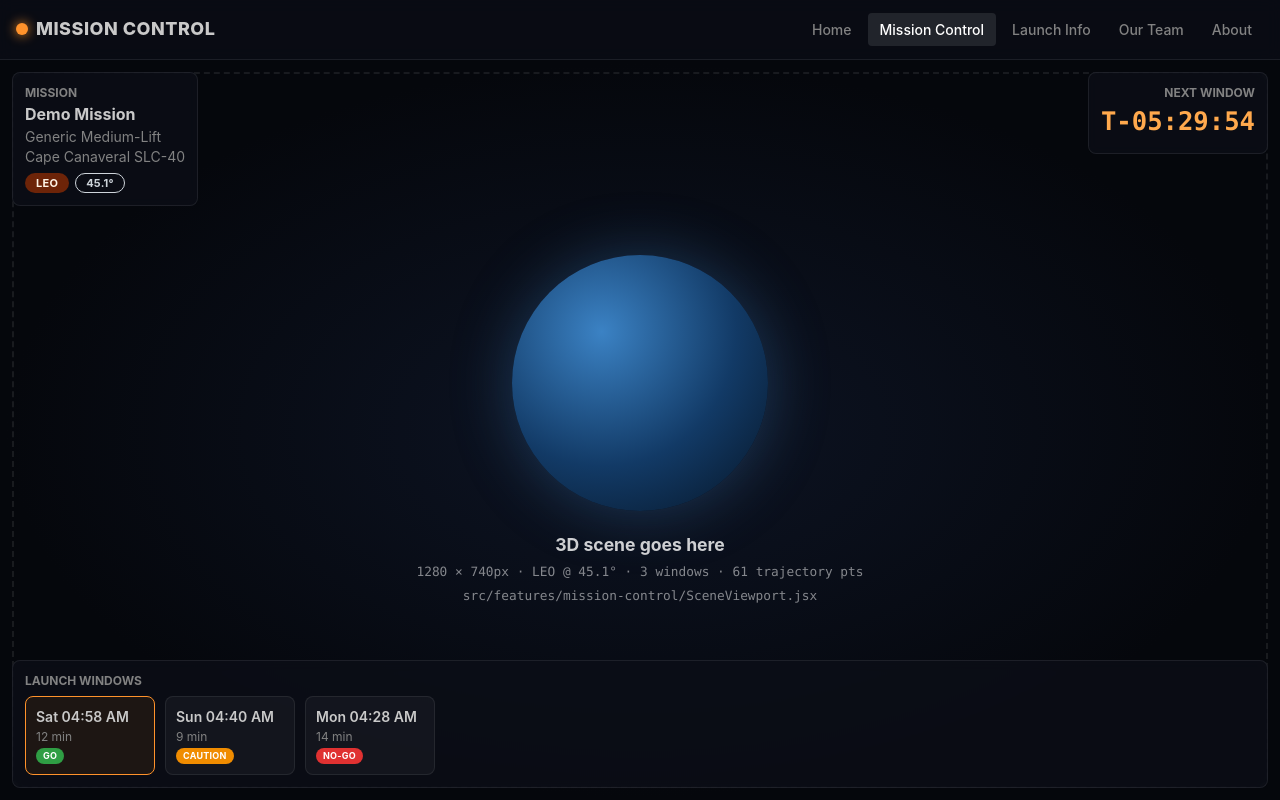
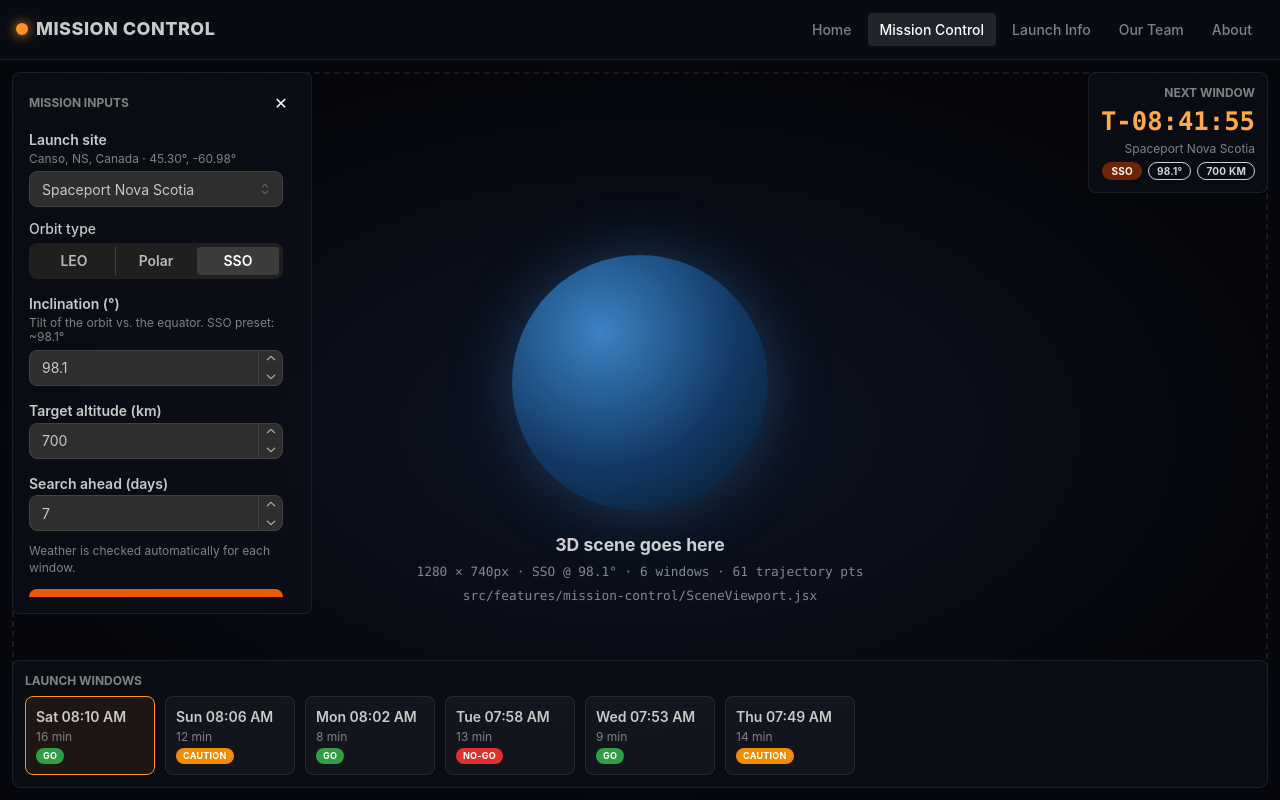
Before and after one commit to elidellman/MissionAcceptedHackathon2026, a React (Vite) app in the folder frontend/: page /mission-control in a window 1280 px wide. Built offline with nearby package versions, Linux system fonts and the light colour scheme.

Commit message:
Added mission input panel with two launch sites

```diff
--- a/frontend/src/api/missionApi.js
+++ b/frontend/src/api/missionApi.js
@@ -10,7 +10,7 @@
  */
 import {
   MOCK_LAUNCH_SITES,
-  MOCK_LAUNCH_WINDOWS_RESPONSE,
+  mockLaunchWindowsResponse,
   mockTrajectoryResponse,
 } from '../features/mission-control/mockData.js'
 
@@ -21,7 +21,7 @@
 export const ENDPOINTS = {
   test: '/api/test', //                                  exists today
   launchSites: '/api/launch-sites', //                   TODO(API)
-  launchWindows: '/api/launch-windows', //               TODO(API)  ?orbit=LEO&site_id=...&days=7
+  launchWindows: '/api/launch-windows', //               TODO(API)  ?site_id=&orbit=&inclination_deg=&altitude_km=&days=
   trajectory: (windowId) => `/api/launch-windows/${encodeURIComponent(windowId)}/trajectory`, // TODO(API)
 }
 
@@ -42,17 +42,24 @@
 }
 
 /**
- * GET /api/launch-windows?orbit=LEO&site_id=cape-canaveral&days=7
+ * GET /api/launch-windows?site_id=nova-scotia&orbit=LEO&inclination_deg=45.1&altitude_km=500&days=7
+ * Params come from the Mission Inputs panel.
  * → { mission, windows }
  */
-export async function fetchLaunchWindows({ orbit = 'LEO', siteId = 'cape-canaveral', days = 7 } = {}) {
+export async function fetchLaunchWindows({ siteId, orbit, inclinationDeg, altitudeKm, days }) {
+  const query = {
+    site_id: siteId,
+    orbit,
+    inclination_deg: String(inclinationDeg),
+    altitude_km: String(altitudeKm),
+    days: String(days),
+  }
   let data
   if (USE_MOCK) {
-    await delay(250)
-    data = MOCK_LAUNCH_WINDOWS_RESPONSE
+    await delay(300)
+    data = mockLaunchWindowsResponse(query)
   } else {
-    const qs = new URLSearchParams({ orbit, site_id: siteId, days: String(days) })
-    data = await getJson(`${ENDPOINTS.launchWindows}?${qs}`)
+    data = await getJson(`${ENDPOINTS.launchWindows}?${new URLSearchParams(query)}`)
   }
   return { mission: toMission(data.mission), windows: data.windows.map(toWindow) }
 }
@@ -78,6 +85,7 @@
   launchSite: toSite(m.launch_site),
   targetOrbit: m.target_orbit, // 'LEO' | 'Polar' | 'SSO'
   inclinationDeg: m.inclination_deg,
+  altitudeKm: m.altitude_km,
 })
 
 const toWindow = (w) => ({
--- a/frontend/src/features/mission-control/HudOverlay.jsx
+++ b/frontend/src/features/mission-control/HudOverlay.jsx
@@ -26,28 +26,26 @@
  * individual panels re-enable them (see .panel in the CSS).
  */
 // Weather colour comes straight from the backend (`weather` on each window) — the frontend doesn't compute it.
-export default function HudOverlay({ mission, windows, selectedId, onSelect }) {
+// The left side is the MissionInputPanel (rendered by pages/MissionControl.jsx), not part of this file.
+export default function HudOverlay({ mission, windows, selectedId, onSelect, children }) {
   const next = windows[0]
   const countdown = useCountdown(next?.opensAt)
 
   return (
     <div className={classes.hud}>
-      {/* Top-left: mission info */}
-      <Paper className={`${classes.panel} ${classes.topLeft}`} p="sm">
-        <Text size="xs" c="dimmed" tt="uppercase" fw={700}>Mission</Text>
-        <Text fw={700}>{mission.name}</Text>
-        <Text size="sm" c="dimmed">{mission.vehicle}</Text>
-        <Text size="sm" c="dimmed">{mission.launchSite.name}</Text>
-        <Group gap={6} mt={6}>
-          <Badge variant="light">{mission.targetOrbit}</Badge>
-          <Badge variant="outline" color="gray">{mission.inclinationDeg}°</Badge>
-        </Group>
-      </Paper>
+      {/* Left: mission input panel is passed in as children */}
+      {children}
 
-      {/* Top-right: countdown */}
+      {/* Top-right: countdown + current mission summary */}
       <Paper className={`${classes.panel} ${classes.topRight}`} p="sm">
         <Text size="xs" c="dimmed" tt="uppercase" fw={700}>Next window</Text>
         <Text className={classes.countdown}>{next ? countdown : '—'}</Text>
+        <Text size="xs" c="dimmed">{mission.launchSite.name}</Text>
+        <Group gap={6} mt={4} justify="flex-end">
+          <Badge size="sm" variant="light">{mission.targetOrbit}</Badge>
+          <Badge size="sm" variant="outline" color="gray">{mission.inclinationDeg}°</Badge>
+          <Badge size="sm" variant="outline" color="gray">{mission.altitudeKm} km</Badge>
+        </Group>
       </Paper>
 
       {/* Bottom: launch windows list */}
--- a/frontend/src/features/mission-control/MissionControl.module.css
+++ b/frontend/src/features/mission-control/MissionControl.module.css
@@ -76,10 +76,18 @@
   border: 1px solid rgba(255, 255, 255, 0.08);
 }
 
-.topLeft {
+/* Left: Mission inputs panel (sits above the bottom windows bar) */
+.inputPanel {
   top: 12px;
   left: 12px;
-  max-width: 260px;
+  width: 300px;
+  max-width: calc(100% - 24px);
+  z-index: 2;
+}
+
+.panelToggle {
+  top: 12px;
+  left: 12px;
 }
 
 .topRight {
@@ -121,10 +129,17 @@
 }
 
 @media (max-width: 600px) {
-  .topLeft {
-    max-width: 55%;
-  }
   .countdown {
     font-size: 1.1rem;
   }
 }
+
+.errorBanner {
+  position: absolute;
+  top: 12px;
+  left: 50%;
+  transform: translateX(-50%);
+  background: rgba(40, 0, 0, 0.85);
+  padding: 6px 12px;
+  border-radius: 8px;
+}
--- /dev/null
+++ b/frontend/src/features/mission-control/MissionInputPanel.jsx
@@ -0,0 +1,147 @@
+import { useState } from 'react'
+import {
+  ActionIcon,
+  Alert,
+  Button,
+  Group,
+  NumberInput,
+  Paper,
+  ScrollArea,
+  SegmentedControl,
+  Select,
+  Stack,
+  Text,
+  Tooltip,
+} from '@mantine/core'
+import { LAUNCH_SITES, ORBIT_PRESETS, getSite, isDirectlyReachable } from './launchConfig.js'
+import classes from './MissionControl.module.css'
+
+/**
+ * MissionInputPanel — collapsible panel on the LEFT of the 3D render.
+ * The user picks a launch site + target orbit and hits "Calculate windows".
+ * Weather is NOT entered here: the backend fills it in automatically per window.
+ *
+ * Props:
+ *   params    current submitted params { siteId, orbit, inclinationDeg, altitudeKm, days }
+ *   onSubmit  (params) => void — MissionControl re-fetches launch windows with these
+ *   loading   true while windows are being calculated
+ */
+export default function MissionInputPanel({ params, onSubmit, loading }) {
+  const [open, setOpen] = useState(() => window.innerWidth >= 700)
+  const [draft, setDraft] = useState(params)
+
+  const set = (key) => (value) => setDraft((d) => ({ ...d, [key]: value }))
+
+  const pickOrbit = (orbit) => {
+    const p = ORBIT_PRESETS[orbit]
+    setDraft((d) => ({ ...d, orbit, inclinationDeg: p.inclinationDeg, altitudeKm: p.altitudeKm }))
+  }
+
+  const site = getSite(draft.siteId)
+  const incl = Number(draft.inclinationDeg)
+  const reachable = Number.isFinite(incl) && isDirectlyReachable(incl, site.lat)
+  const valid =
+    Number.isFinite(incl) && incl >= 0 && incl <= 180 && Number(draft.altitudeKm) >= 160 && Number(draft.days) >= 1
+
+  if (!open) {
+    return (
+      <Tooltip label="Mission inputs" position="right">
+        <ActionIcon
+          className={`${classes.panel} ${classes.panelToggle}`}
+          size="xl"
+          variant="filled"
+          onClick={() => setOpen(true)}
+          aria-label="Open mission inputs"
+        >
+          ☰
+        </ActionIcon>
+      </Tooltip>
+    )
+  }
+
+  return (
+    <Paper className={`${classes.panel} ${classes.inputPanel}`} p="md">
+      <Group justify="space-between" mb="xs" wrap="nowrap">
+        <Text size="xs" c="dimmed" tt="uppercase" fw={700}>
+          Mission inputs
+        </Text>
+        <ActionIcon variant="subtle" color="gray" onClick={() => setOpen(false)} aria-label="Collapse mission inputs">
+          ✕
+        </ActionIcon>
+      </Group>
+
+      <ScrollArea.Autosize mah="calc(100dvh - 330px)" offsetScrollbars>
+        <form
+          onSubmit={(e) => {
+            e.preventDefault()
+            if (valid) onSubmit({ ...draft, inclinationDeg: incl, altitudeKm: Number(draft.altitudeKm) })
+          }}
+        >
+          <Stack gap="sm">
+            <Select
+              label="Launch site"
+              data={LAUNCH_SITES.map((s) => ({ value: s.id, label: s.name }))}
+              value={draft.siteId}
+              onChange={(v) => v && set('siteId')(v)}
+              allowDeselect={false}
+              description={`${site.region} · ${site.lat.toFixed(2)}°, ${site.lon.toFixed(2)}°`}
+              comboboxProps={{ withinPortal: true }}
+            />
+
+            <div>
+              <Text size="sm" fw={500} mb={4}>
+                Orbit type
+              </Text>
+              <SegmentedControl fullWidth data={['LEO', 'Polar', 'SSO']} value={draft.orbit} onChange={pickOrbit} />
+            </div>
+
+            <NumberInput
+              label="Inclination (°)"
+              description={`Tilt of the orbit vs. the equator. ${draft.orbit} preset: ${ORBIT_PRESETS[draft.orbit].hint}`}
+              value={draft.inclinationDeg}
+              onChange={set('inclinationDeg')}
+              min={0}
+              max={180}
+              step={0.1}
+              decimalScale={2}
+            />
+
+            <NumberInput
+              label="Target altitude (km)"
+              value={draft.altitudeKm}
+              onChange={set('altitudeKm')}
+              min={160}
+              max={2000}
+              step={10}
+            />
+
+            <NumberInput
+              label="Search ahead (days)"
+              value={draft.days}
+              onChange={set('days')}
+              min={1}
+              max={30}
+            />
+
+            {!reachable && Number.isFinite(incl) && (
+              <Alert color="yellow" variant="light" p="xs">
+                <Text size="xs">
+                  {incl}° is below this site's latitude ({site.lat.toFixed(1)}°), so it can't be reached directly. It
+                  would need an extra plane-change manoeuvre.
+                </Text>
+              </Alert>
+            )}
+
+            <Text size="xs" c="dimmed">
+              Weather is checked automatically for each window.
+            </Text>
+
+            <Button type="submit" loading={loading} disabled={!valid} fullWidth>
+              Calculate windows
+            </Button>
+          </Stack>
+        </form>
+      </ScrollArea.Autosize>
+    </Paper>
+  )
+}
--- a/frontend/src/features/mission-control/SceneViewport.jsx
+++ b/frontend/src/features/mission-control/SceneViewport.jsx
@@ -8,7 +8,7 @@
  * See README.md in this folder and /HANDOFF.md for the full guide.
  *
  * Props (already loaded for you — you don't need to fetch anything):
- *   mission     { name, vehicle, launchSite: {id, name, lat, lon}, targetOrbit, inclinationDeg }
+ *   mission     { name, vehicle, launchSite: {id, name, lat, lon}, targetOrbit, inclinationDeg, altitudeKm }
  *   windows     [{ id, opensAt, durationMin, weather }]
  *   selectedId  id of the selected launch window
  *   onSelect    (id) => void — call this if the user picks a window from inside the 3D scene
@@ -51,7 +51,9 @@
   // TODO(3D): Earth           — textured sphere, rotating
   // TODO(3D): Launch site     — marker at mission.launchSite.lat/lon
   // TODO(3D): Trajectory      — line through `trajectory` points; redraw when selectedId changes
-  // TODO(3D): Target orbit    — ring tilted by mission.inclinationDeg
+  // TODO(3D): Target orbit    — ring tilted by mission.inclinationDeg, radius from mission.altitudeKm
+  // TODO(3D): Both launch sites: Spaceport Nova Scotia + Cape Canaveral (see launchConfig.js)
+  // NOTE: the left ~320px is covered by the Mission Inputs panel when open; centre the globe accordingly if you like.
   // TODO(3D): Camera controls — orbit / zoom (OrbitControls)
   // ───────────────────────────────────────────────────────────────────────────
 
--- /dev/null
+++ b/frontend/src/features/mission-control/launchConfig.js
@@ -0,0 +1,47 @@
+// Launch sites + orbit presets used by the Mission Inputs panel.
+// The backend should use the same site ids (see /HANDOFF.md).
+
+export const LAUNCH_SITES = [
+  {
+    id: 'nova-scotia',
+    name: 'Spaceport Nova Scotia',
+    region: 'Canso, NS, Canada',
+    lat: 45.3031, // 45°18'11" N
+    lon: -60.9828, // 60°58'58" W
+  },
+  {
+    id: 'cape-canaveral',
+    name: 'Cape Canaveral SLC-40',
+    region: 'Florida, USA',
+    lat: 28.5618,
+    lon: -80.577,
+  },
+]
+
+// Default inclination per orbit type (from the challenge brief).
+// Selecting a type fills in the inclination; the user can still type their own value.
+export const ORBIT_PRESETS = {
+  LEO: { inclinationDeg: 45.1, altitudeKm: 500, hint: '~45.1°' },
+  Polar: { inclinationDeg: 90, altitudeKm: 700, hint: '87.9° – 90°' },
+  SSO: { inclinationDeg: 98.1, altitudeKm: 700, hint: '~98.1°' },
+}
+
+export const DEFAULT_PARAMS = {
+  siteId: 'nova-scotia',
+  orbit: 'SSO', // Spaceport Nova Scotia is built for SSO / polar launches (LEO 45.1° is below its latitude)
+  inclinationDeg: ORBIT_PRESETS.SSO.inclinationDeg,
+  altitudeKm: ORBIT_PRESETS.SSO.altitudeKm,
+  days: 7,
+}
+
+export const getSite = (id) => LAUNCH_SITES.find((s) => s.id === id)
+
+/**
+ * A rocket launched straight east/west can't reach an orbit inclined LESS than the
+ * launch site's latitude without an extra (expensive) plane-change "dog-leg".
+ * Retrograde orbits are mirrored, so 180° − inclination is checked too.
+ */
+export function isDirectlyReachable(inclinationDeg, siteLat) {
+  const i = Math.min(inclinationDeg, 180 - inclinationDeg)
+  return i >= Math.abs(siteLat)
+}
--- a/frontend/src/features/mission-control/mockData.js
+++ b/frontend/src/features/mission-control/mockData.js
@@ -1,50 +1,71 @@
 // PLACEHOLDER: fake backend responses.
 // These are shaped EXACTLY like the real API responses (snake_case) and go through
-// the same mappers in src/api/missionApi.js — so when USE_MOCK is switched off,
+// the same mappers in src/api/missionApi.js, so when USE_MOCK is switched off
 // nothing else in the frontend has to change.
 // Delete this file once the backend is live (and remove its import from missionApi.js).
+//
+// NOTE: none of the numbers below are real orbital mechanics. They only change
+// with the inputs so the UI and 3D scene have something believable to show.
+
+import { LAUNCH_SITES } from './launchConfig.js'
 
 const inHours = (h) => new Date(Date.now() + h * 3600 * 1000).toISOString()
 
-const CAPE = { id: 'cape-canaveral', name: 'Cape Canaveral SLC-40', lat: 28.5618, lon: -80.577 }
-
-// PLACEHOLDER — GET /api/launch-sites
+// PLACEHOLDER: GET /api/launch-sites
 export const MOCK_LAUNCH_SITES = {
-  sites: [
-    CAPE,
-    { id: 'vandenberg', name: 'Vandenberg SLC-4E', lat: 34.632, lon: -120.611 },
-  ],
+  sites: LAUNCH_SITES.map(({ id, name, lat, lon }) => ({ id, name, lat, lon })),
 }
 
-// PLACEHOLDER — GET /api/launch-windows?orbit=LEO&site_id=cape-canaveral
-export const MOCK_LAUNCH_WINDOWS_RESPONSE = {
-  mission: {
-    name: 'Demo Mission',
-    vehicle: 'Generic Medium-Lift',
-    launch_site: CAPE,
-    target_orbit: 'LEO',
-    inclination_deg: 45.1,
-  },
-  windows: [
-    { id: 'w1', opens_at: inHours(5.5), duration_min: 12, weather: 'green' },
-    { id: 'w2', opens_at: inHours(29.2), duration_min: 9, weather: 'yellow' },
-    { id: 'w3', opens_at: inHours(53.0), duration_min: 14, weather: 'red' },
-  ],
+const findSite = (id) => MOCK_LAUNCH_SITES.sites.find((s) => s.id === id) ?? MOCK_LAUNCH_SITES.sites[0]
+
+// PLACEHOLDER: GET /api/launch-windows?site_id=&orbit=&inclination_deg=&altitude_km=&days=
+export function mockLaunchWindowsResponse(q) {
+  const site = findSite(q.site_id)
+  const days = Number(q.days) || 7
+  const incl = Number(q.inclination_deg)
+  const weathers = ['green', 'yellow', 'green', 'red', 'green', 'yellow']
+
+  // Roughly one window per day; offset changes with inclination so inputs visibly matter.
+  const offset = 2 + ((incl * 7) % 20)
+  const windows = []
+  for (let d = 0; d < Math.min(days, 6); d++) {
+    windows.push({
+      id: `${site.id}-${q.orbit}-${d}`,
+      opens_at: inHours(offset + d * 23.93),
+      duration_min: 8 + ((d * 5 + Math.round(incl)) % 9),
+      weather: weathers[d % weathers.length],
+    })
+  }
+
+  return {
+    mission: {
+      name: `${q.orbit} mission`,
+      vehicle: 'Generic Medium-Lift',
+      launch_site: site,
+      target_orbit: q.orbit,
+      inclination_deg: incl,
+      altitude_km: Number(q.altitude_km),
+    },
+    windows,
+  }
 }
 
-// PLACEHOLDER — GET /api/launch-windows/<id>/trajectory
-// A fake ascent: heads north-east from the pad and climbs to ~400 km over 10 minutes.
-// Not physically accurate — just enough for the 3D scene to have a line to draw.
+// PLACEHOLDER: GET /api/launch-windows/<id>/trajectory
+// Fake ascent from the pad toward the target inclination, climbing to ~altitude.
+// Window ids look like "<site_id>-<orbit>-<n>" in the mock, so we can find the site again.
 export function mockTrajectoryResponse(windowId) {
-  const skew = { w1: 0, w2: 4, w3: -4 }[windowId] ?? 0
+  const site = MOCK_LAUNCH_SITES.sites.find((s) => windowId.startsWith(s.id)) ?? MOCK_LAUNCH_SITES.sites[0]
+  const orbit = windowId.split('-').at(-2)
+  const heading = { LEO: 45, Polar: 180, SSO: 190 }[orbit] ?? 45 // degrees from north
+  const h = (heading * Math.PI) / 180
   const points = []
   for (let i = 0; i <= 60; i++) {
     const f = i / 60
     points.push({
       t_sec: i * 10,
-      lat: CAPE.lat + f * (14 + skew),
-      lon: CAPE.lon + f * 30,
-      alt_km: 400 * Math.sin((f * Math.PI) / 2),
+      lat: site.lat + f * 20 * Math.cos(h),
+      lon: site.lon + f * 20 * Math.sin(h),
+      alt_km: 500 * Math.sin((f * Math.PI) / 2),
     })
   }
   return { window_id: windowId, points }
--- a/frontend/src/pages/MissionControl.jsx
+++ b/frontend/src/pages/MissionControl.jsx
@@ -2,35 +2,38 @@
 import { Center, Loader, Text } from '@mantine/core'
 import SceneViewport from '../features/mission-control/SceneViewport.jsx'
 import HudOverlay from '../features/mission-control/HudOverlay.jsx'
+import MissionInputPanel from '../features/mission-control/MissionInputPanel.jsx'
+import { DEFAULT_PARAMS } from '../features/mission-control/launchConfig.js'
 import { fetchLaunchWindows, fetchTrajectory } from '../api/missionApi.js'
 import classes from '../features/mission-control/MissionControl.module.css'
 
 /**
- * Mission Control page — full-screen 3D scene with a HUD on top.
+ * Mission Control page: full-screen 3D scene, with panels on top.
  *
  * Data flow:
- *   1. load mission + launch windows   (GET /api/launch-windows)
- *   2. user selects a window in the HUD (or in 3D via onSelect)
- *   3. load that window's trajectory    (GET /api/launch-windows/<id>/trajectory)
- *   4. SceneViewport draws it
+ *   1. user fills in the Mission Inputs panel (left) → `params`
+ *   2. load mission + launch windows for those params   (GET /api/launch-windows)
+ *   3. user selects a window (bottom bar, or in 3D via onSelect)
+ *   4. load that window's trajectory                     (GET /api/launch-windows/<id>/trajectory)
+ *   5. SceneViewport draws it
  *
  * Data comes from src/api/missionApi.js (mock data until USE_MOCK = false).
  */
 export default function MissionControl() {
-  // TODO(UI): orbit + launch-site are hard-coded. Add a selector in the HUD that sets these.
-  const [orbit] = useState('LEO')
-  const [siteId] = useState('cape-canaveral')
-
+  const [params, setParams] = useState(DEFAULT_PARAMS)
   const [mission, setMission] = useState(null)
   const [windows, setWindows] = useState([])
+  const [loadingWindows, setLoadingWindows] = useState(true)
   const [selectedId, setSelectedId] = useState(null)
   const [trajectory, setTrajectory] = useState([])
   const [error, setError] = useState(null)
 
-  // 1. mission + windows
+  // 2. mission + windows, re-run whenever the inputs are submitted
   useEffect(() => {
     let cancelled = false
-    fetchLaunchWindows({ orbit, siteId })
+    setLoadingWindows(true)
+    setError(null)
+    fetchLaunchWindows(params)
       .then(({ mission, windows }) => {
         if (cancelled) return
         setMission(mission)
@@ -38,12 +41,13 @@
         setSelectedId(windows[0]?.id ?? null)
       })
       .catch((e) => !cancelled && setError(e.message))
+      .finally(() => !cancelled && setLoadingWindows(false))
     return () => {
       cancelled = true
     }
-  }, [orbit, siteId])
+  }, [params])
 
-  // 3. trajectory for the selected window
+  // 4. trajectory for the selected window
   useEffect(() => {
     if (!selectedId) return
     let cancelled = false
@@ -55,18 +59,10 @@
     }
   }, [selectedId])
 
-  if (error) {
-    return (
-      <Center className={classes.root}>
-        <Text c="red">Couldn't load mission data: {error}</Text>
-      </Center>
-    )
-  }
-
   if (!mission) {
     return (
       <Center className={classes.root}>
-        <Loader />
+        {error ? <Text c="red">Couldn't load mission data: {error}</Text> : <Loader />}
       </Center>
     )
   }
@@ -80,7 +76,14 @@
         onSelect={setSelectedId}
         trajectory={trajectory}
       />
-      <HudOverlay mission={mission} windows={windows} selectedId={selectedId} onSelect={setSelectedId} />
+      <HudOverlay mission={mission} windows={windows} selectedId={selectedId} onSelect={setSelectedId}>
+        <MissionInputPanel params={params} onSubmit={setParams} loading={loadingWindows} />
+      </HudOverlay>
+      {error && (
+        <Text c="red" size="sm" className={classes.errorBanner}>
+          {error}
+        </Text>
+      )}
     </div>
   )
 }
--- a/frontend/src/pages/Team.jsx
+++ b/frontend/src/pages/Team.jsx
@@ -2,11 +2,11 @@
 
 // PLACEHOLDER: roles are 'Team member' for everyone except Jeremy — fill in real roles / add links.
 const TEAM = [
-  { name: 'Eli', role: 'Team member' },
+  { name: 'Eli', role: 'Frontend Developer' },
   { name: 'Ely', role: 'Team member' },
-  { name: 'Oliver', role: 'Team member' },
-  { name: 'Hazem', role: 'Team member' },
-  { name: 'Jeremy', role: 'Frontend' },
+  { name: 'Oliver', role: 'Backend Developer' },
+  { name: 'Hazem', role: 'Backend Developer' },
+  { name: 'Jeremy', role: 'Frontend Developer' },
   { name: 'Jeremiah', role: 'Team member' },
 ]
 
```
Also changed, not shown: frontend/src/features/mission-control/README.md, 1 other file (tests, documents, lock files or other folders).
